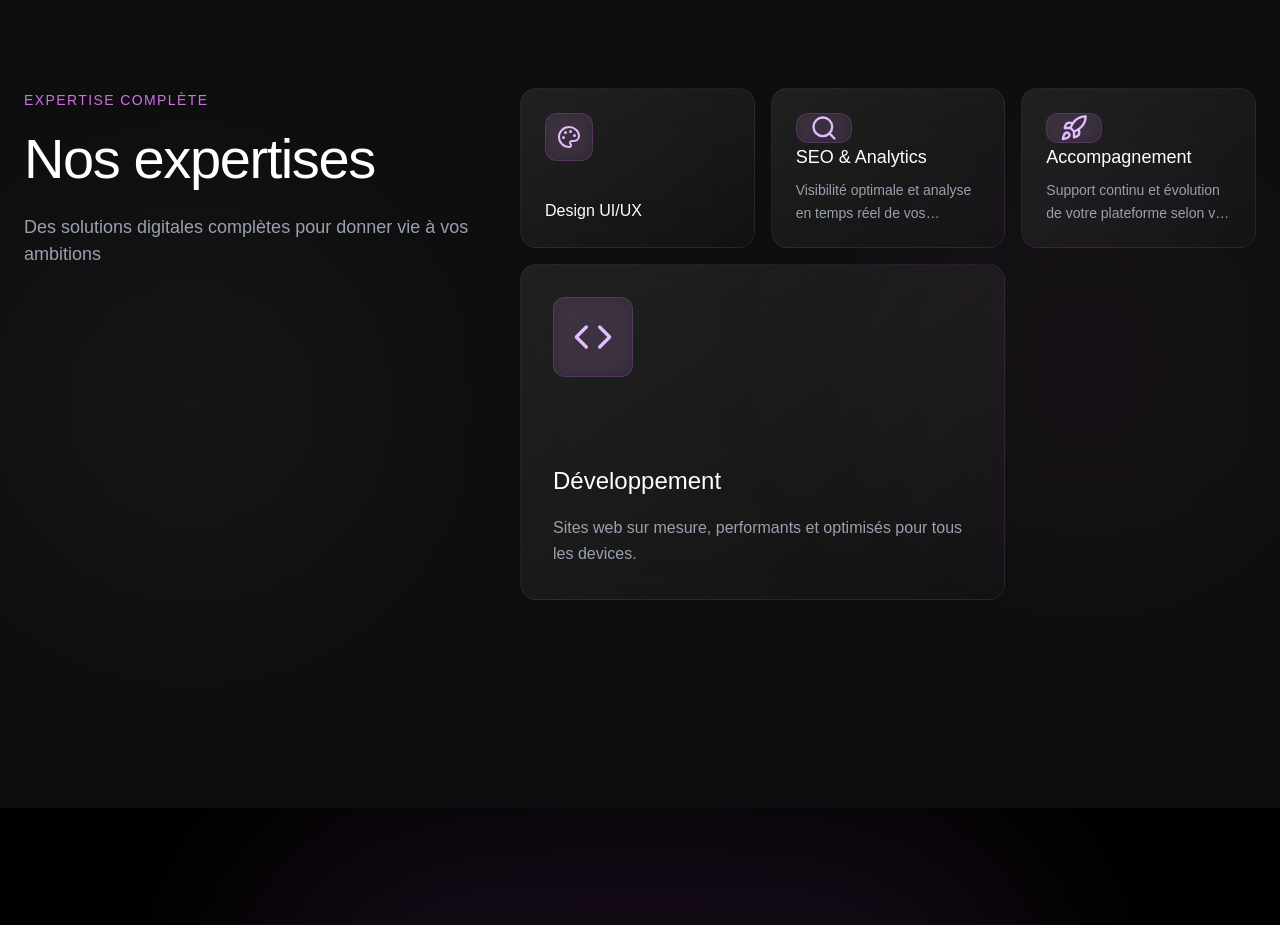
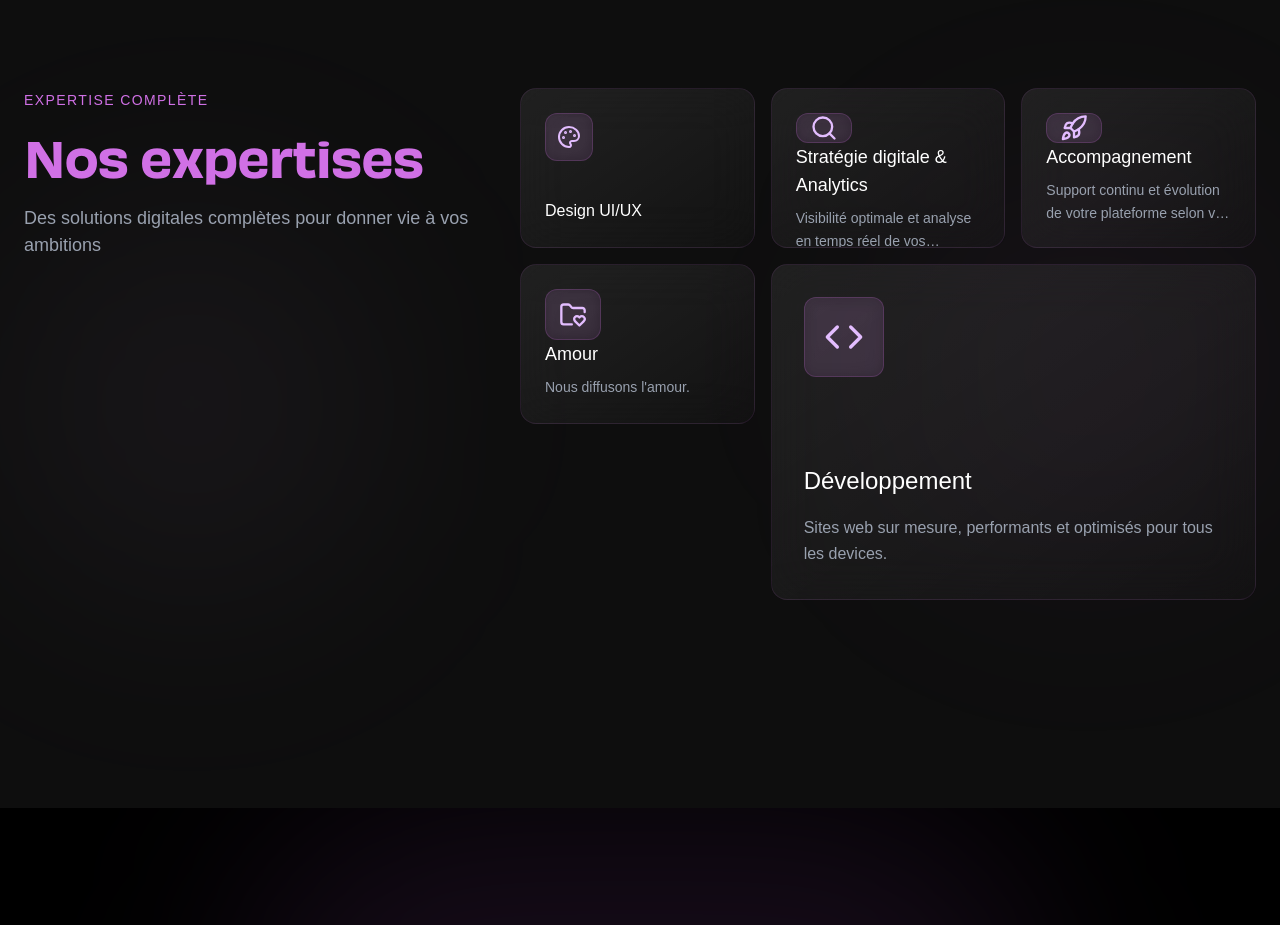
Before and after one commit to camilleklu/webagency, a Next.js app: page / in a window 1280 px wide. Shown: the part 840-1765 px from the top of the page. Built offline with nearby package versions, Linux system fonts and the light colour scheme.

Commit message:
interchange Service

```diff
--- a/src/app/components/Services.jsx
+++ b/src/app/components/Services.jsx
@@ -1,6 +1,6 @@
 "use client";
 
-import { Code, Palette, Rocket, Search } from "lucide-react";
+import { Code, Palette, Rocket, Search, FolderHeart } from "lucide-react";
 import { motion } from "framer-motion";
 
 const services = [
@@ -20,7 +20,7 @@ const services = [
   },
   {
     icon: Search,
-    title: "SEO & Analytics",
+    title: "Stratégie digitale & Analytics", //SEO (terme SEO trop ciblé ?)
     description:
       "Visibilité optimale et analyse en temps réel de vos performances.",
     size: "medium", // Carte moyenne
@@ -30,6 +30,12 @@ const services = [
     title: "Accompagnement",
     description:
       "Support continu et évolution de votre plateforme selon vos besoins.",
+    size: "medium", // Carte moyenne
+  },
+  {
+    icon: FolderHeart,
+    title: "Amour",
+    description: "Nous diffusons l'amour.",
     size: "medium", // Carte moyenne
   },
 ];
@@ -69,9 +75,11 @@ export function Services() {
             <h2
               className="mb-6 tracking-tight text-white"
               style={{
-                fontSize: "3.5rem",
+                fontSize: "3rem",
                 fontWeight: "200",
                 lineHeight: "1.1",
+                fontFamily: "Obviously",
+                color: "#D070E5",
               }}
             >
               Nos expertises
--- a/src/app/globals.css
+++ b/src/app/globals.css
@@ -27,7 +27,7 @@ body {
 
 @font-face {
   font-family: "Obviously";
-  /*src: url("./public/fonts/fonnts.com-Obviously_Semi.otf") format("opentype"); */
+  src: url("/fonts/fonnts.com-Obviously_Semi.otf") format("opentype");
   font-weight: normal;
   font-style: normal;
   font-display: swap;
```
